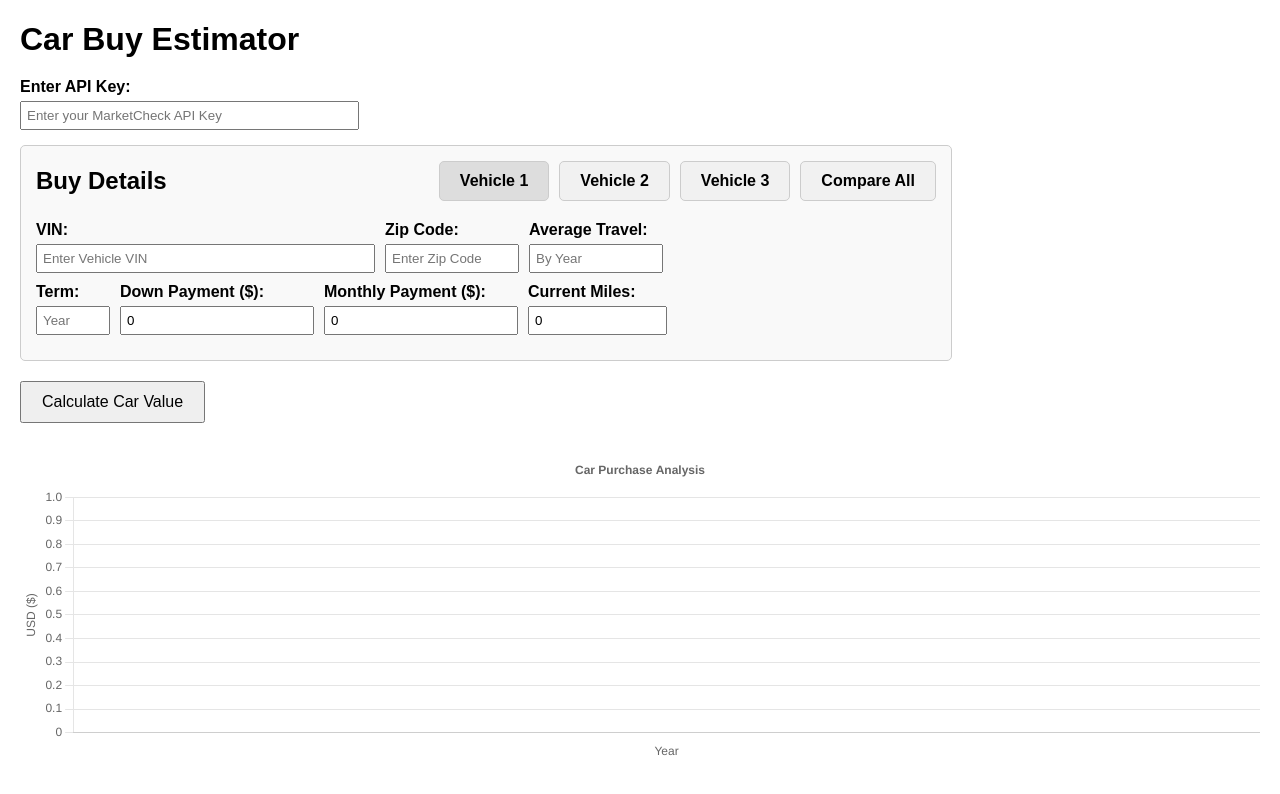
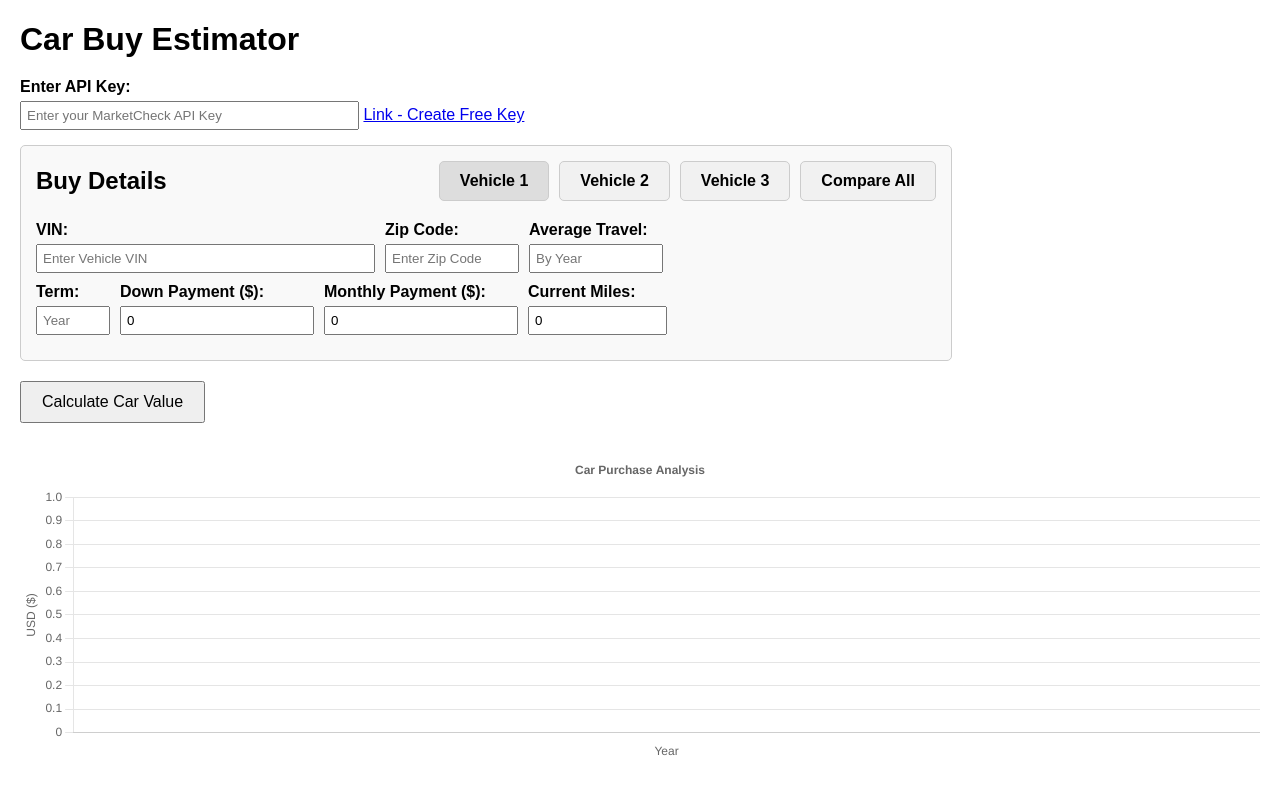
Before and after one commit to JeanPCQ/Analyzing_Playground_Hub, a plain HTML site: page Car-Estimator/index.html in a window 1280 px wide. Drawn offline with nearby package versions, Linux system fonts and the light colour scheme.

Commit message:
Added API Link

```diff
--- a/Car-Estimator/index.html
+++ b/Car-Estimator/index.html
@@ -64,6 +64,7 @@
   <div class="input-group">
     <label for="apiKey">Enter API Key:</label>
     <input type="text" id="apiKey" placeholder="Enter your MarketCheck API Key" style="width:325px;">
+    <span><a href="https://www.marketcheck.com/" target="_blank">Link - Create Free Key</a></span>
   </div>
 
   <!-- Buy Details + Tabs inside same container -->
```
